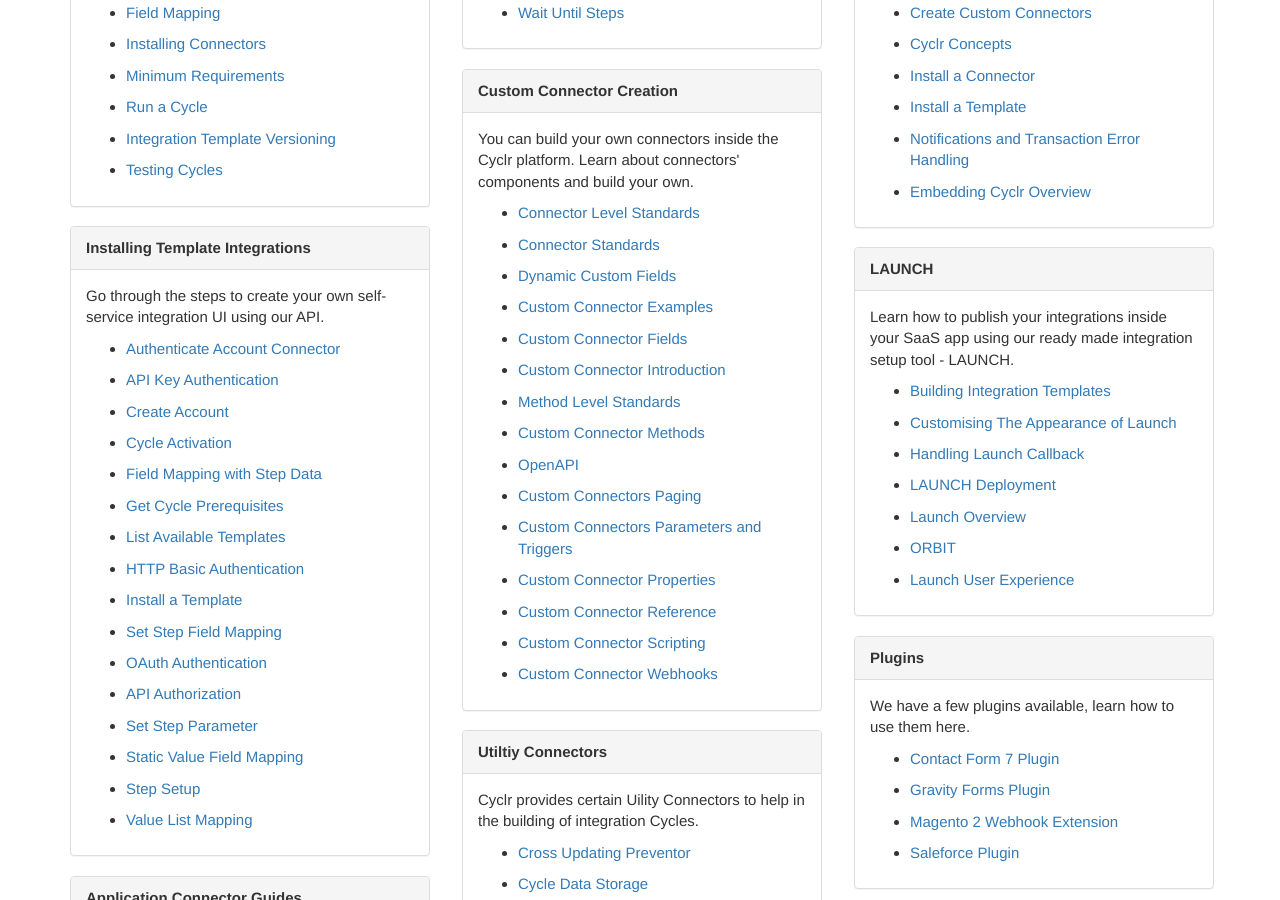
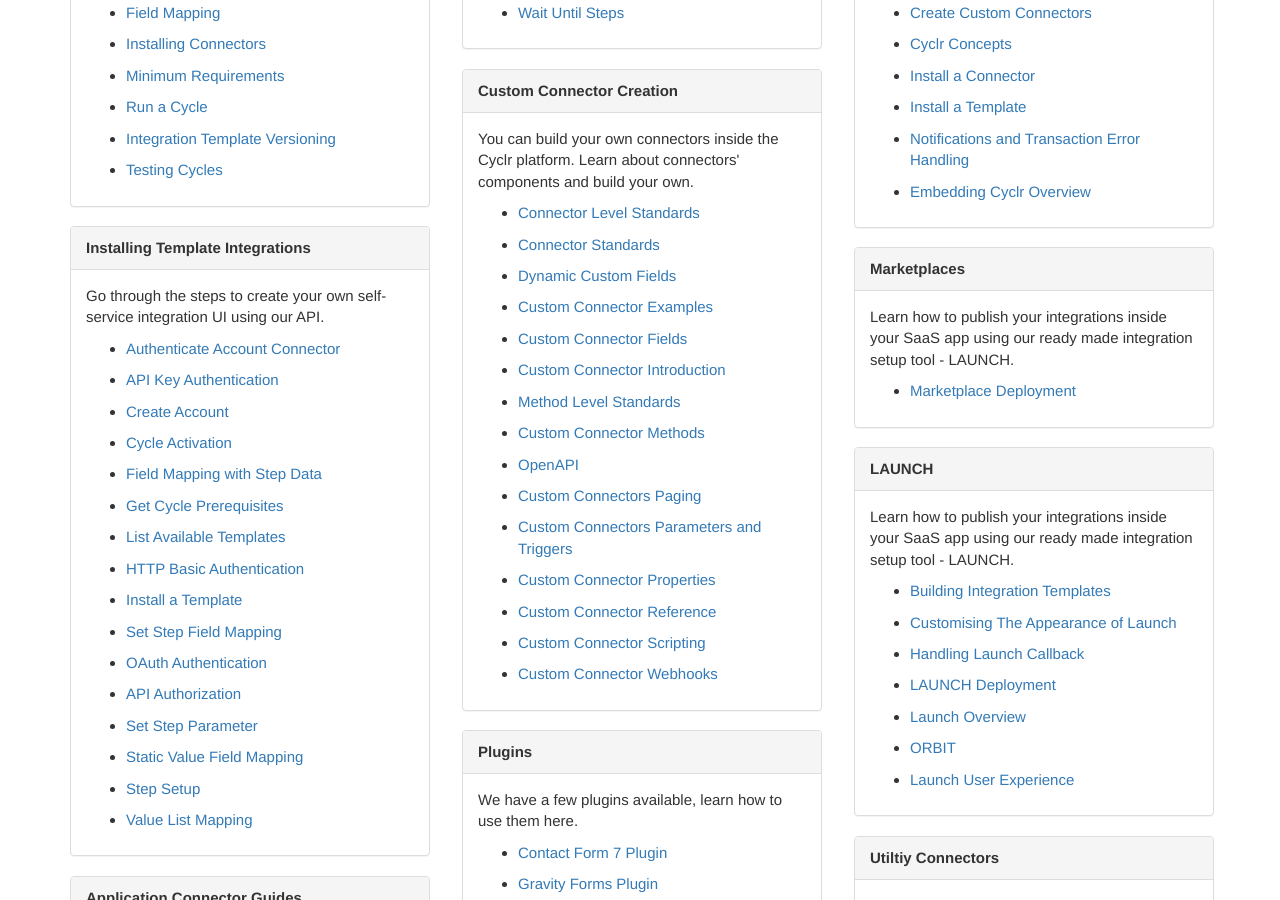
Before and after one commit to sneakysneak/docs, a Jekyll site: the page built from index.md, in a window 1280 px wide and 900 px high, scrolled down 497 px. Built offline with Jekyll 4.4.1, drawn with Linux system fonts in a browser that asks for light colours; nearby versions of some CDN libraries; comment, search, counter and statistics services are not loaded.

Commit message:
Update shuffle.html

```diff
--- a/_includes/shuffle.html
+++ b/_includes/shuffle.html
@@ -125,6 +125,27 @@ see the problems this layout poses if you're including it in PDF. {{site.data.al
 
   </div>
 
+    <div class="col-xs-6 col-sm-4 col-md-4" data-groups='["marketplaces"]'>
+
+    <div class="panel panel-default">
+      <div class="panel-heading">Marketplaces</div>
+      <div class="panel-body">
+        Learn how to publish your integrations inside your SaaS app using our ready made integration setup tool -
+        LAUNCH.
+        <ul>
+          {% for page in site.pages %}
+          {% for tag in page.tags %}
+          {% if tag == "marketplaces" %}
+          <li><a href="{{page.url | remove: '/'}}">{{page.title}}</a></li>
+          {% endif %}
+          {% endfor %}
+          {% endfor %}
+        </ul>
+      </div>
+    </div>
+
+  </div>
+
   <div class="col-xs-6 col-sm-4 col-md-4" data-groups='["launch"]'>
 
     <div class="panel panel-default">
```
